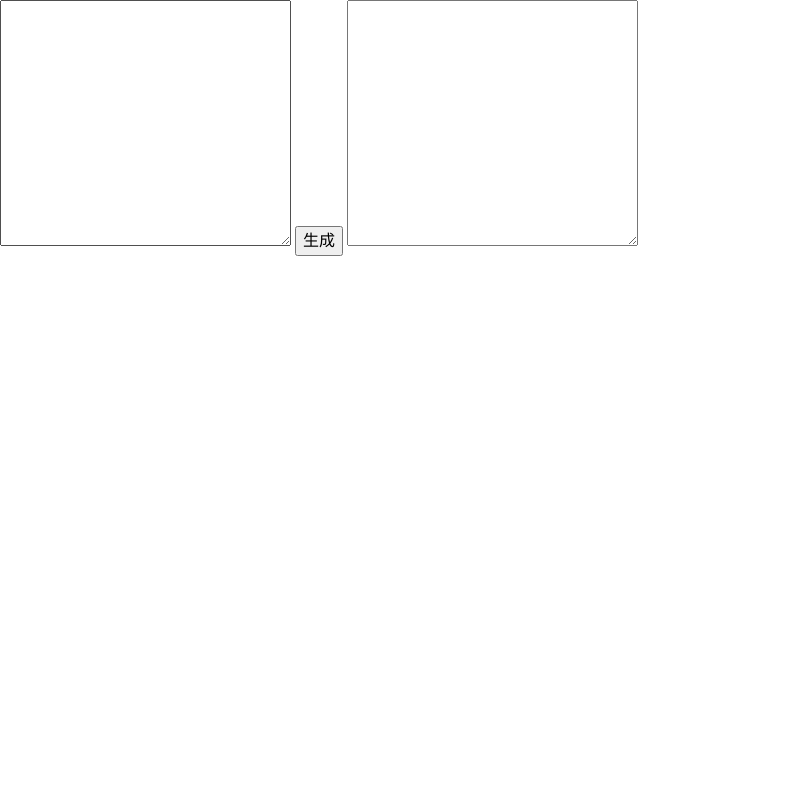
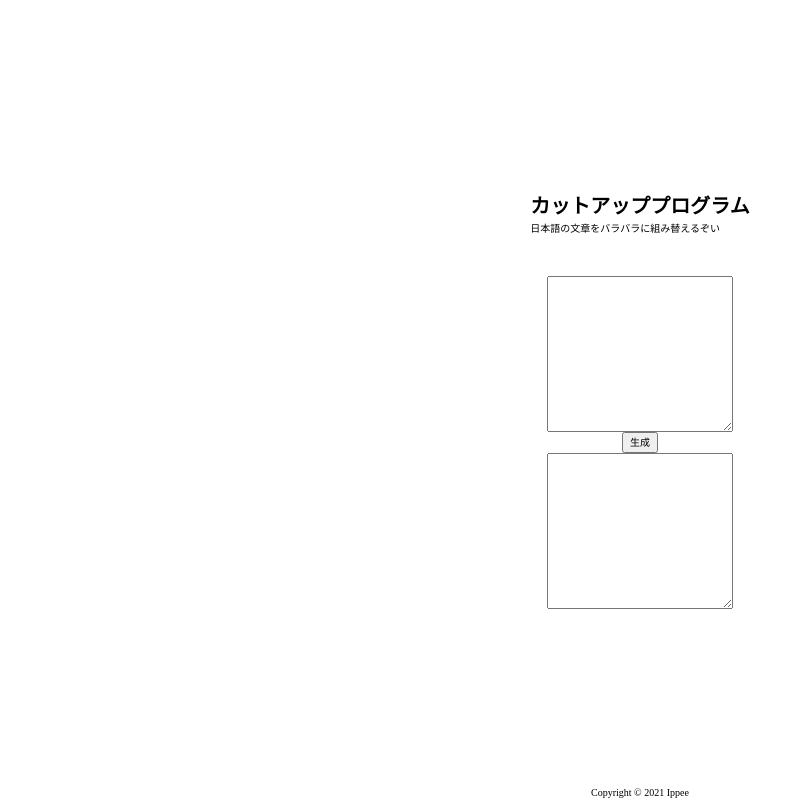
Before and after one commit to ichi-h/cutup_jp, a website built with Parcel: page src/index.html in a window 1280 px wide. Shown: the whole page, without its empty margins (0-812 px from the left). Built offline with nearby package versions, Linux system fonts and the light colour scheme.

Commit message:
大まかなレイアウトの決定

```diff
--- a/src/assets/scss/_base.scss
+++ b/src/assets/scss/_base.scss
@@ -13,6 +13,10 @@
 *::before,
 *::after {
   box-sizing: border-box;
+}
+
+html {
+  font-size: 62.5%;
 }
 
 /* Remove default margin */
--- /dev/null
+++ b/src/assets/scss/layout/_default.scss
@@ -0,0 +1,28 @@
+.l-main {
+  display: flex;
+  justify-content: center;
+  align-items: center;
+  flex-direction: column;
+  flex-wrap: nowrap;
+
+  min-height: 100vh;
+}
+
+.l-desc {
+  padding: 2rem;
+}
+
+.l-form {
+  display: flex;
+  justify-content: center;
+  align-items: center;
+  flex-direction: column;
+  flex-wrap: nowrap;
+
+  padding: 2rem;
+}
+
+.l-footer {
+  position: absolute;
+  bottom: 0;
+}
--- a/src/assets/scss/style.scss
+++ b/src/assets/scss/style.scss
@@ -1 +1,2 @@
 @import "base";
+@import "layout/default";
--- a/src/index.html
+++ b/src/index.html
@@ -9,10 +9,23 @@
     <link rel="stylesheet" href="./assets/scss/style.scss" />
   </head>
   <body>
-    <textarea name="input" id="" cols="30" rows="10"></textarea>
-    <button>生成</button>
-    <textarea name="output" id="" cols="30" rows="10"></textarea>
+    <div class="l-main">
+      <div class="l-desc">
+        <h1>カットアッププログラム</h1>
+        <p>日本語の文章をバラバラに組み替えるぞい</p>
+      </div>
 
-    <script src="./assets/js/main.js"></script>
+      <div class="l-form">
+        <textarea name="input" id="" cols="30" rows="10"></textarea>
+        <button>生成</button>
+        <textarea name="output" id="" cols="30" rows="10"></textarea>
+      </div>
+
+      <footer class="l-footer">
+        <div class="copyright">Copyright &copy; 2021 Ippee</div>
+      </footer>
+
+      <script src="./assets/js/main.js"></script>
+    </div>
   </body>
 </html>
```
